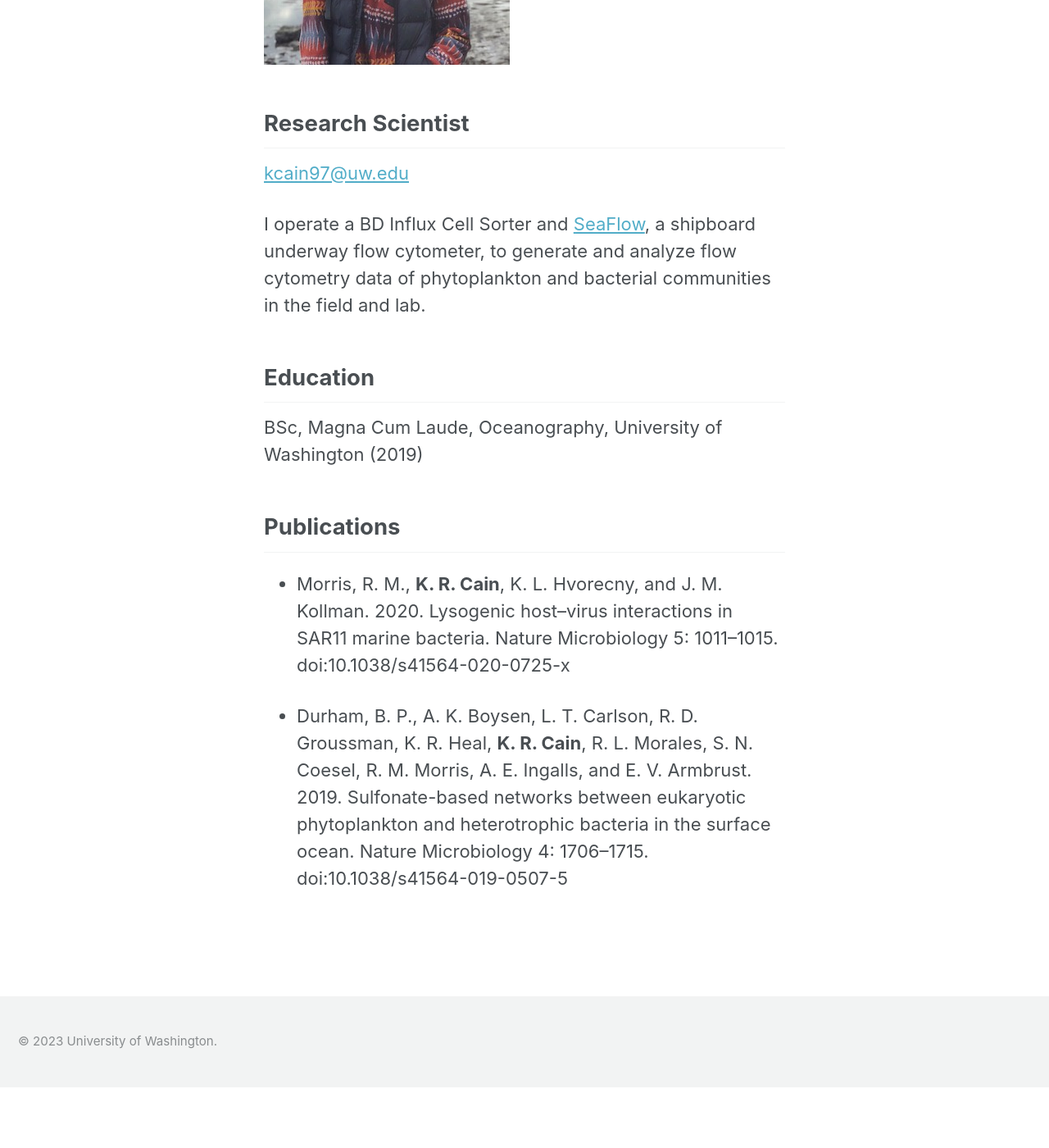
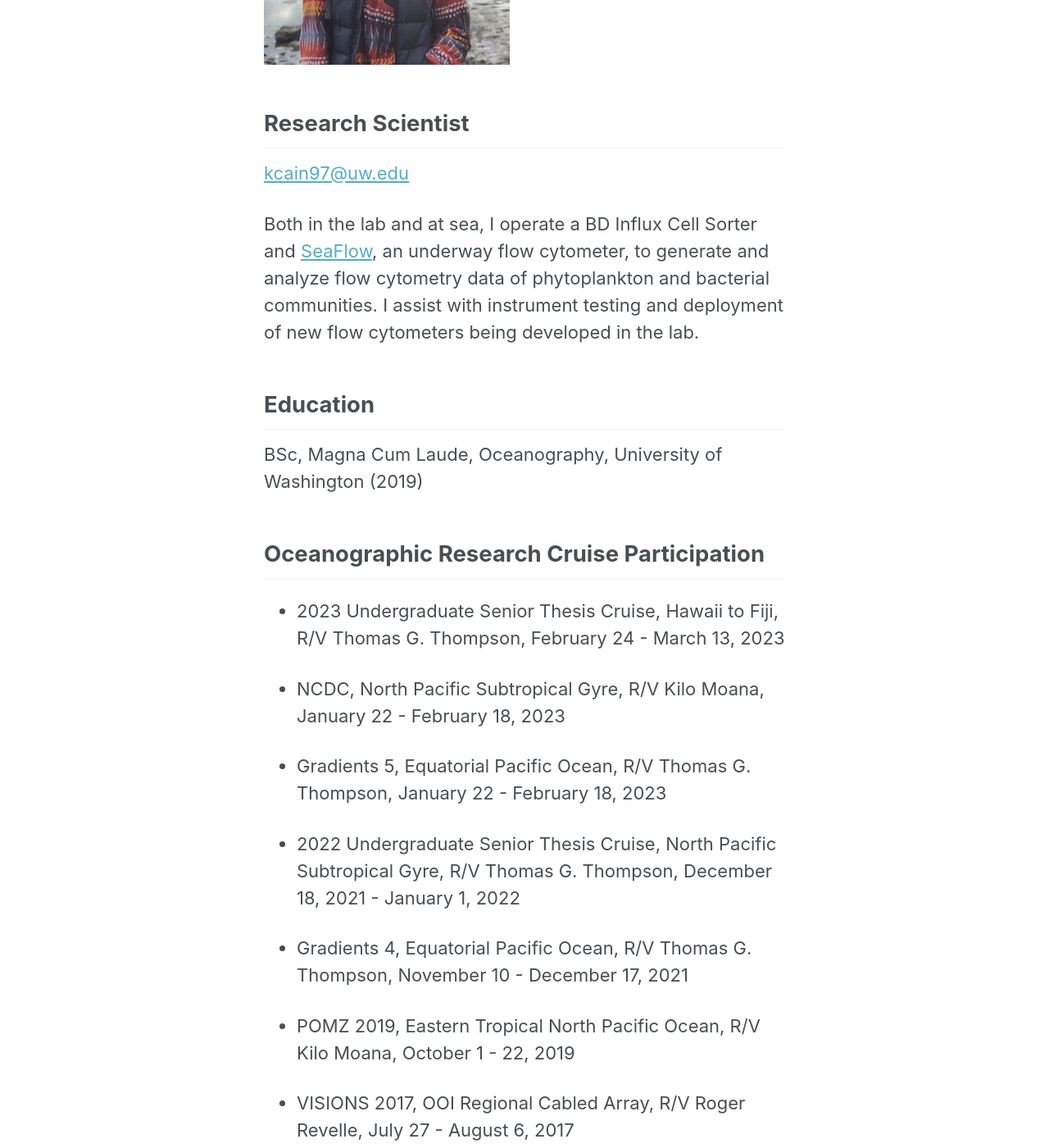
Before and after one commit to armbrustlab/armbrustlab.github.io, a Jekyll site: the page built from collections/_people/cain.md, in a window 1280 px wide and 1400 px high, scrolled down 426 px. Shown: the whole window at 82% size. Built offline with Jekyll 4.4.1, drawn with Linux system fonts in a browser that asks for light colours; nearby versions of some CDN libraries; before the commit the page ends 1752 px from its top, so only the background shows below that; some of the changed text lies outside the part shown.

Commit message:
Update cain.md

```diff
--- a/collections/_people/cain.md
+++ b/collections/_people/cain.md
@@ -7,12 +7,31 @@ title: Kelsy Cain
 
 <kcain97@uw.edu>
 
-I operate a BD Influx Cell Sorter and [SeaFlow](https://seaflow.netlify.com/), a shipboard underway flow cytometer, to generate and analyze flow cytometry data of phytoplankton and bacterial communities in the field and lab.
+Both in the lab and at sea, I operate a BD Influx Cell Sorter and [SeaFlow](https://seaflow.netlify.com/), an underway flow cytometer, to generate and analyze flow cytometry data of phytoplankton and bacterial communities. I assist with instrument testing and deployment of new flow cytometers being developed in the lab.
 
 ## Education
 BSc, Magna Cum Laude, Oceanography, University of Washington (2019)
 
+## Oceanographic Research Cruise Participation
+* 2023 Undergraduate Senior Thesis Cruise, Hawaii to Fiji, R/V Thomas G. Thompson, February 24 - March 13, 2023
+
+* NCDC, North Pacific Subtropical Gyre, R/V Kilo Moana, January 22 - February 18, 2023
+
+* Gradients 5, Equatorial Pacific Ocean, R/V Thomas G. Thompson, January 22 - February 18, 2023
+
+* 2022 Undergraduate Senior Thesis Cruise, North Pacific Subtropical Gyre, R/V Thomas G. Thompson, December 18, 2021 - January 1, 2022
+
+* Gradients 4, Equatorial Pacific Ocean, R/V Thomas G. Thompson, November 10 - December 17, 2021
+
+* POMZ 2019, Eastern Tropical North Pacific Ocean, R/V Kilo Moana, October 1 - 22, 2019
+
+* VISIONS 2017, OOI Regional Cabled Array, R/V Roger Revelle, July 27 - August 6, 2017
+
+Participation in 6 additional cruises.
+
 ## Publications
+* Bartolek, Z., S. G. Creveld, S. Coesel, **K. R. Cain**, M. Schatz, R. Morales, and E. Virginia Armbrust. 2022. Flavobacterial exudates disrupt cell cycle progression and metabolism of the diatom Thalassiosira pseudonana. The ISME Journal 16: 2741–2751. doi:10.1038/s41396-022-01313-9
+
 * Morris, R. M., **K. R. Cain**, K. L. Hvorecny, and J. M. Kollman. 2020. Lysogenic host–virus interactions in SAR11 marine bacteria. Nature Microbiology 5: 1011–1015. doi:10.1038/s41564-020-0725-x
 
 * Durham, B. P., A. K. Boysen, L. T. Carlson, R. D. Groussman, K. R. Heal, **K. R. Cain**, R. L. Morales, S. N. Coesel, R. M. Morris, A. E. Ingalls, and E. V. Armbrust. 2019. Sulfonate-based networks between eukaryotic phytoplankton and heterotrophic bacteria in the surface ocean. Nature Microbiology 4: 1706–1715. doi:10.1038/s41564-019-0507-5
```
